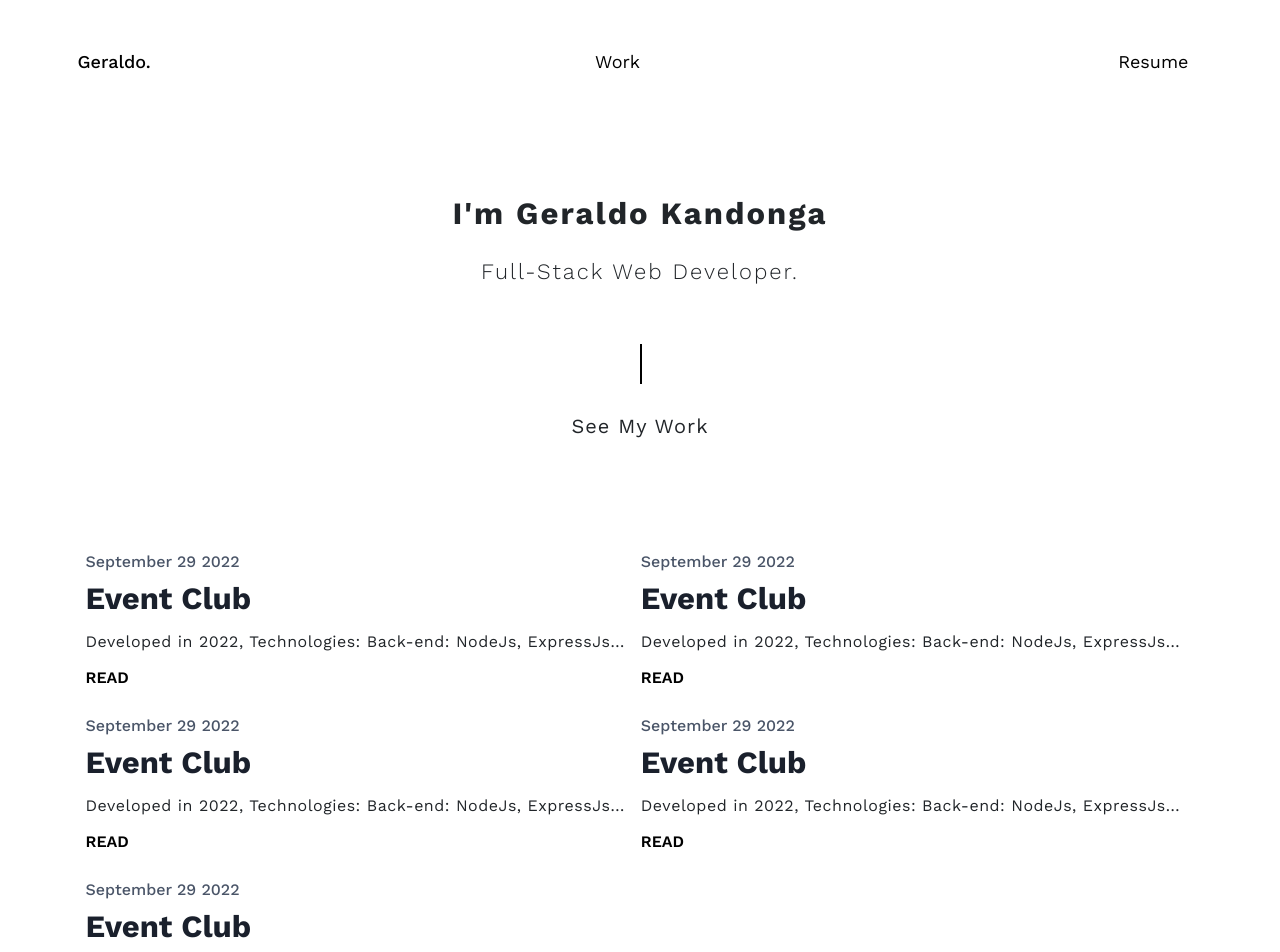
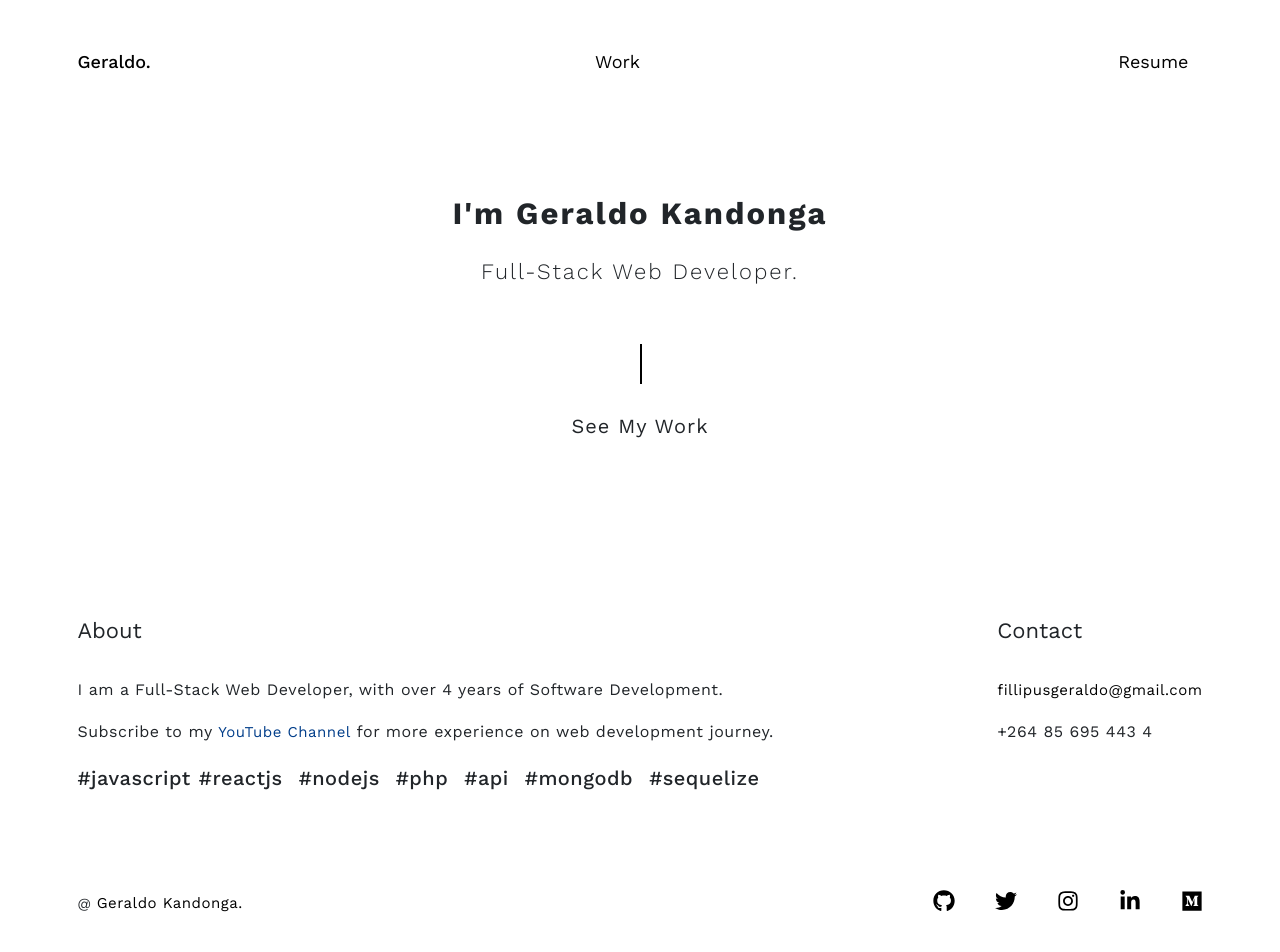
Before and after one commit to geraldokandonga/geraldokandonga, a React (Create React App) app: page / in a window 1280 px wide. Shown: the top 952 px of the page. Built offline with nearby package versions, Linux system fonts and the light colour scheme.

Commit message:
add medium link

```diff
--- a/package.json
+++ b/package.json
@@ -4,6 +4,7 @@
   "homepage": "https://geraldokandonga.github.io/geraldokandonga",
   "private": false,
   "dependencies": {
+    "@csstools/normalize.css": "^12.0.0",
     "@testing-library/jest-dom": "^5.16.5",
     "@testing-library/react": "^13.4.0",
     "@testing-library/user-event": "^13.5.0",
--- a/src/App.js
+++ b/src/App.js
@@ -25,7 +25,6 @@ function App() {
       <Navbar toggle={toggle} />
       <Home>
         <Header toggle={toggle} />
-        <Portfolio isOpen={isOpen} toggle={toggle} />
         <BlogsContainer>
           {blogs.map((blog) => (
             <>
@@ -40,6 +39,7 @@ function App() {
         </BlogsContainer>
       </Home>
       <Footer />
+      <Portfolio isOpen={isOpen} toggle={toggle} />
     </HashRouter>
   );
 }
--- a/src/components/Blog/BlogElements.js
+++ b/src/components/Blog/BlogElements.js
@@ -20,7 +20,7 @@ export const BlogTitle = styled.h2`
   font-weight: 700;
   line-height: 1.6;
 
-  &:hover {
+  & a:hover {
     color: #4a5568;
   }
 `;
--- a/src/components/Footer/FooterElements.js
+++ b/src/components/Footer/FooterElements.js
@@ -1,7 +1,13 @@
 import styled from "styled-components";
 import { Container } from "react-bootstrap";
 import { Link } from "react-router-dom";
-import { FaGithub, FaTwitter, FaInstagram, FaLinkedinIn } from "react-icons/fa";
+import {
+  FaGithub,
+  FaTwitter,
+  FaInstagram,
+  FaLinkedinIn,
+  FaMedium,
+} from "react-icons/fa";
 
 export const FooterContainer = styled.footer`
   & h3 {
@@ -87,6 +93,10 @@ export const BottomFooter = styled.div`
     padding: 0px;
   }
 
+  & svg {
+    font-size: 22px;
+  }
+
   @media only screen and (max-width: 550px) {
     flex-direction: column;
 
@@ -117,18 +127,8 @@ export const FooterLink = styled(Link)`
   color: black;
 `;
 
-export const GithubIcon = styled(FaGithub)`
-  font-size: 22px;
-`;
-
-export const InstagramIcon = styled(FaInstagram)`
-  font-size: 22px;
-`;
-
-export const TwitterIcon = styled(FaTwitter)`
-  font-size: 22px;
-`;
-
-export const LinkedInIcon = styled(FaLinkedinIn)`
-  font-size: 22px;
-`;
+export const GithubIcon = styled(FaGithub)``;
+export const InstagramIcon = styled(FaInstagram)``;
+export const TwitterIcon = styled(FaTwitter)``;
+export const LinkedInIcon = styled(FaLinkedinIn)``;
+export const MediumIcon = styled(FaMedium)``;
--- a/src/components/Footer/index.js
+++ b/src/components/Footer/index.js
@@ -11,6 +11,7 @@ import {
   TwitterIcon,
   InstagramIcon,
   LinkedInIcon,
+  MediumIcon,
 } from "./FooterElements";
 
 import config from "../../config";
@@ -111,6 +112,17 @@ const Footer = () => {
                 <LinkedInIcon />
               </a>
             </li>
+            <li>
+              <a
+                href={config.medium}
+                target="_blank"
+                rel="noreferrer"
+                className="color-black"
+                title="Medium"
+              >
+                <MediumIcon />
+              </a>
+            </li>
           </ul>
         </BottomFooter>
       </FooterContent>
--- a/src/config.js
+++ b/src/config.js
@@ -7,6 +7,7 @@ let config = {
     instagram: "https://instagram.com/boom.skills",
     linkedin: "https://linkedin.com/in/geraldokandonga",
     youtube: "https://www.youtube.com/channel/UC-qbaTebVMdtJpTSm6GKVdw",
+    medium: "https://medium.com/@geraldokandonga",
   },
 };
 
--- a/src/data/index.js
+++ b/src/data/index.js
@@ -12,7 +12,7 @@ export const projects = [
     link: "https://windhoekcityrunnersclub.com",
     thumbnail: WindhoekCityRunnersClub,
     description:
-      "Developed in 2018, Windhoek is a running event management club website. The site since it was launched, it has grown to 5k users with over 1,500 visits per month.",
+      "Developed in 2018, Windhoek is a road running event management club website. Since it was launched in 2018, the website has grown to 5k users with over 1,500 visits per month.",
   },
 
   {
@@ -62,48 +62,44 @@ export const projects = [
 ];
 
 export const blogs = [
-  {
-    id: 1,
-    title: "Event Club",
-    url: "https://eventclub.com.na",
-    date: "September 29 2022",
-    description:
-      "Developed in 2022, Technologies: Back-end: NodeJs, ExpressJs,SequilizeJS, Database: MYSQL, UI: ReactJs",
-  },
-
-  {
-    id: 2,
-    title: "Event Club",
-    url: "https://eventclub.com.na",
-    date: "September 29 2022",
-    description:
-      "Developed in 2022, Technologies: Back-end: NodeJs, ExpressJs,SequilizeJS, Database: MYSQL, UI: ReactJs",
-  },
-
-  {
-    id: 3,
-    title: "Event Club",
-    url: "https://eventclub.com.na",
-    date: "September 29 2022",
-    description:
-      "Developed in 2022, Technologies: Back-end: NodeJs, ExpressJs,SequilizeJS, Database: MYSQL, UI: ReactJs",
-  },
-
-  {
-    id: 4,
-    title: "Event Club",
-    url: "https://eventclub.com.na",
-    date: "September 29 2022",
-    description:
-      "Developed in 2022, Technologies: Back-end: NodeJs, ExpressJs,SequilizeJS, Database: MYSQL, UI: ReactJs",
-  },
-
-  {
-    id: 5,
-    title: "Event Club",
-    url: "https://eventclub.com.na",
-    date: "September 29 2022",
-    description:
-      "Developed in 2022, Technologies: Back-end: NodeJs, ExpressJs,SequilizeJS, Database: MYSQL, UI: ReactJs",
-  },
+  // {
+  //   id: 1,
+  //   title: "Event Club",
+  //   url: "https://eventclub.com.na",
+  //   date: "September 29 2022",
+  //   description:
+  //     "Developed in 2022, Technologies: Back-end: NodeJs, ExpressJs,SequilizeJS, Database: MYSQL, UI: ReactJs",
+  // },
+  // {
+  //   id: 2,
+  //   title: "Event Club",
+  //   url: "https://eventclub.com.na",
+  //   date: "September 29 2022",
+  //   description:
+  //     "Developed in 2022, Technologies: Back-end: NodeJs, ExpressJs,SequilizeJS, Database: MYSQL, UI: ReactJs",
+  // },
+  // {
+  //   id: 3,
+  //   title: "Event Club",
+  //   url: "https://eventclub.com.na",
+  //   date: "September 29 2022",
+  //   description:
+  //     "Developed in 2022, Technologies: Back-end: NodeJs, ExpressJs,SequilizeJS, Database: MYSQL, UI: ReactJs",
+  // },
+  // {
+  //   id: 4,
+  //   title: "Event Club",
+  //   url: "https://eventclub.com.na",
+  //   date: "September 29 2022",
+  //   description:
+  //     "Developed in 2022, Technologies: Back-end: NodeJs, ExpressJs,SequilizeJS, Database: MYSQL, UI: ReactJs",
+  // },
+  // {
+  //   id: 5,
+  //   title: "Event Club",
+  //   url: "https://eventclub.com.na",
+  //   date: "September 29 2022",
+  //   description:
+  //     "Developed in 2022, Technologies: Back-end: NodeJs, ExpressJs,SequilizeJS, Database: MYSQL, UI: ReactJs",
+  // },
 ];
```
Also changed, not shown: 1 other file (tests, documents, lock files or other folders).
